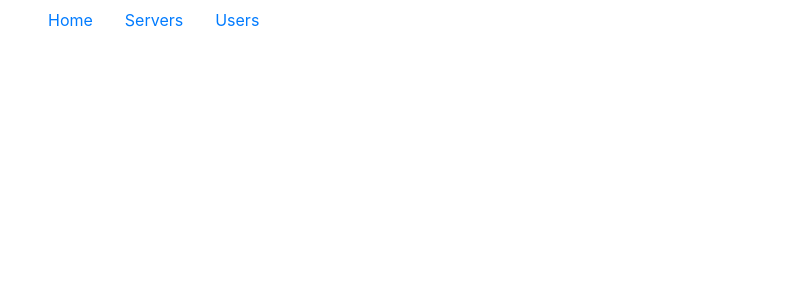
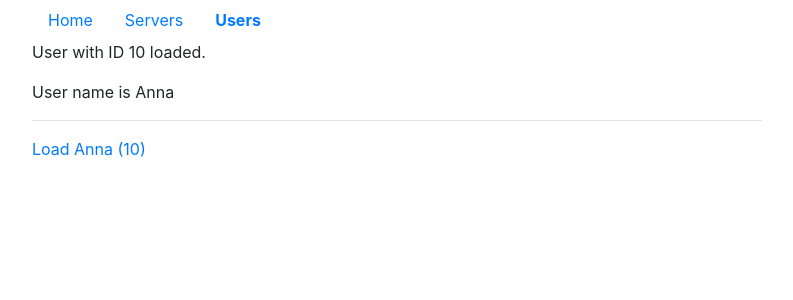
Before and after one commit to lukalid/routing-practise, an Angular app: page /users/10/Anna in a window 1280 px wide. Before the commit this address led to /. Shown: the top 300 px of the page, without its empty margins (53-846 px from the left). Built offline with nearby package versions, Linux system fonts and the light colour scheme.

Commit message:
Routing with parameters

```diff
--- a/src/app/app.module.ts
+++ b/src/app/app.module.ts
@@ -16,6 +16,7 @@
 const appRoutes: Routes = [
   { path: '', component: HomeComponent }, // localhost:4200
   { path: 'users', component: UsersComponent }, // localhost:4200/users
+  { path: 'users/:id/:name', component: UserComponent }, // localhost:4200/users/:id/:name
   { path: 'servers', component: ServersComponent } // localhost:4200/servers
 ];
 
--- a/src/app/users/user/user.component.html
+++ b/src/app/users/user/user.component.html
@@ -1,2 +1,4 @@
-<p>User with ID _ID_ loaded.</p>
-<p>User name is _NAME_</p>
+<p>User with ID {{ user.id }} loaded.</p>
+<p>User name is {{ user.name }}</p>
+<hr>
+<a [routerLink]="['/users', 10, 'Anna']">Load Anna (10)</a>
--- a/src/app/users/user/user.component.ts
+++ b/src/app/users/user/user.component.ts
@@ -1,4 +1,5 @@
 import { Component, OnInit } from '@angular/core';
+import {ActivatedRoute, Params} from '@angular/router';
 
 @Component({
   selector: 'app-user',
@@ -8,9 +9,14 @@
 export class UserComponent implements OnInit {
   user: {id: number, name: string};
 
-  constructor() { }
+  constructor(private activatedRoute: ActivatedRoute) { }
 
   ngOnInit() {
+    this.user = {
+      id: this.activatedRoute.snapshot.params['id'],
+      name: this.activatedRoute.snapshot.params['name']
+    };
+    this.activatedRoute.params.subscribe((params: Params) => { this.user.id = params['id']; this.user.name = params['name']; });
   }
 
 }
```
